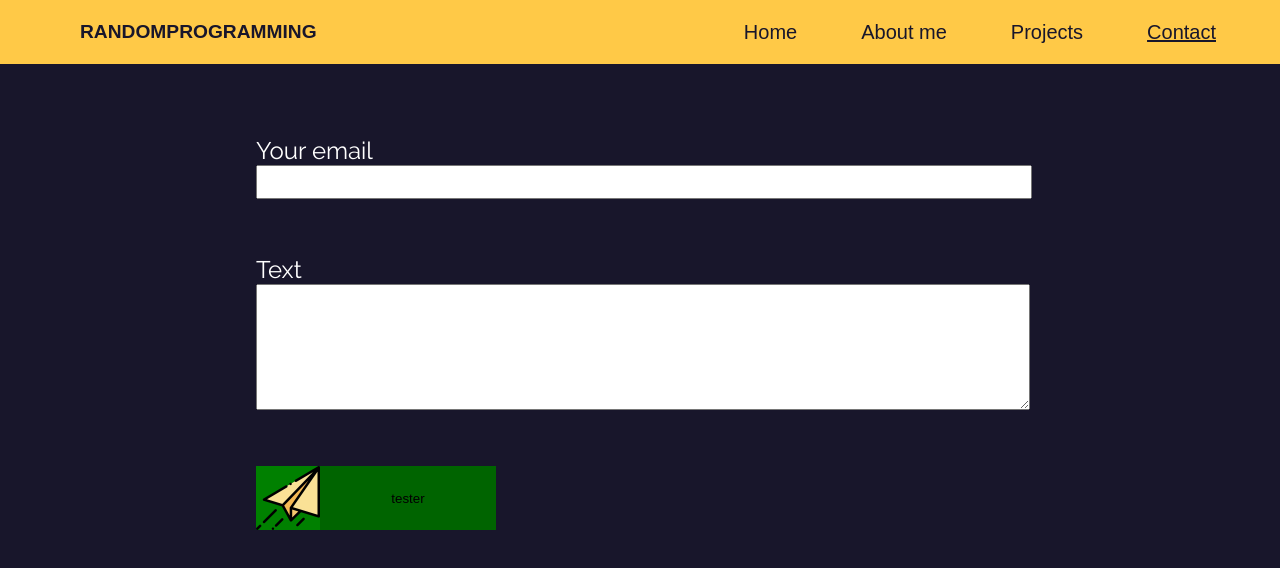
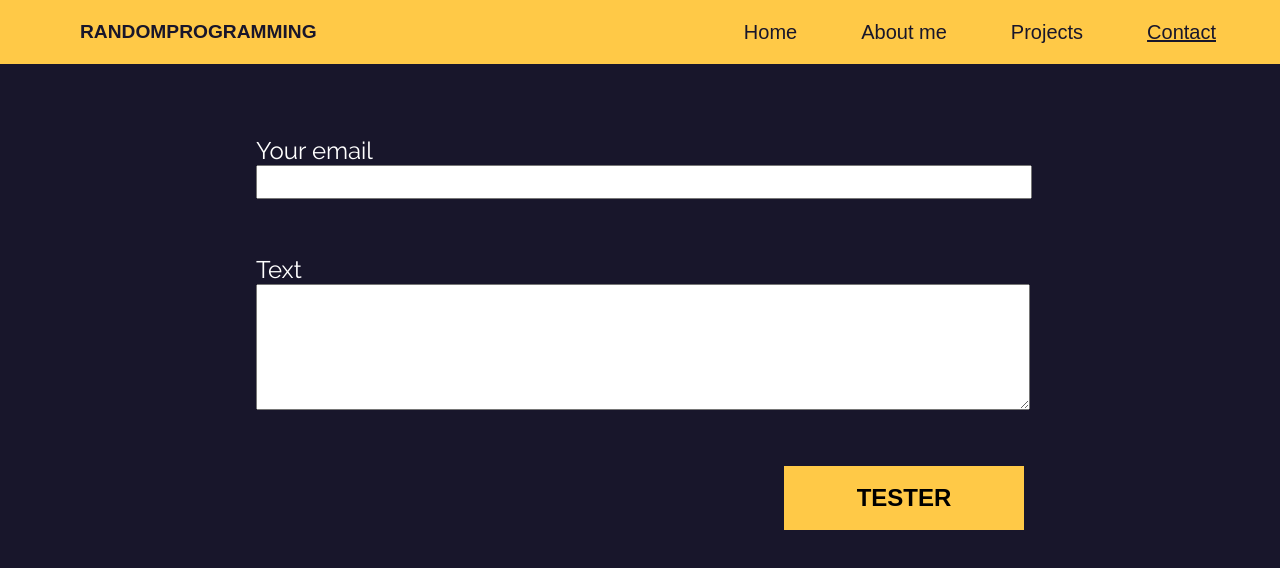
Before and after one commit to randomprogramming/portfolio-app, a React (Create React App) app: page /contact in a window 1280 px wide. Shown: the top 568 px of the page. Built offline with nearby package versions, Linux system fonts and the light colour scheme.

Commit message:
finished contact page and removed unused things

```diff
--- a/src/css/Contact.css
+++ b/src/css/Contact.css
@@ -24,12 +24,6 @@
 	height: 5em;
 }
 
-.form-submit-button-label {
-	display: inline-flex;
-	height: 4rem;
-	width: 15rem;
-}
-
 #send-img {
 	flex: 1;
 	height: 4rem;
@@ -37,13 +31,14 @@
 }
 
 #submit-button {
+	height: 4rem;
+	width: 15rem;
 	flex: 3;
 	border: none;
-	background-color: darkgreen;
+	background-color: #ffc947;
+	text-transform: uppercase;
+	font-size: 24px;
+	font-weight: bold;
+	float: right;
+	cursor: pointer;
 }
-
-.inner-container {
-	width: 100%;
-	height: 100%;
-	border-radius: 15px;
-}
--- a/src/index.css
+++ b/src/index.css
@@ -14,8 +14,3 @@ body {
 	font-family: "Raleway Regular";
 	src: local("Raleway Regular"), url(./fonts/Raleway-Regular.ttf);
 }
-
-@font-face {
-	font-family: "Relaway Bold";
-	src: local("Raleway Bold"), url(./fonts/Raleway-Bold.ttf);
-}
--- a/src/views/Contact.js
+++ b/src/views/Contact.js
@@ -1,7 +1,6 @@
 import React, { Component } from "react";
 
 import "../css/Contact.css";
-import Send from "../images/send.png";
 
 export default class Contact extends Component {
 	onFormSubmit() {
@@ -30,8 +29,7 @@ export default class Contact extends Component {
 							</div>
 						</div>
 
-						<div className="form-submit-button-label top-margin">
-							<img src={Send} alt="Send" id="send-img" />
+						<div className="form-submit-button top-margin">
 							<input type="submit" value="tester" id="submit-button" />
 						</div>
 					</div>
```
Also changed, not shown: src/fonts/Raleway-Bold.ttf (deleted), src/images/send.png (deleted).
